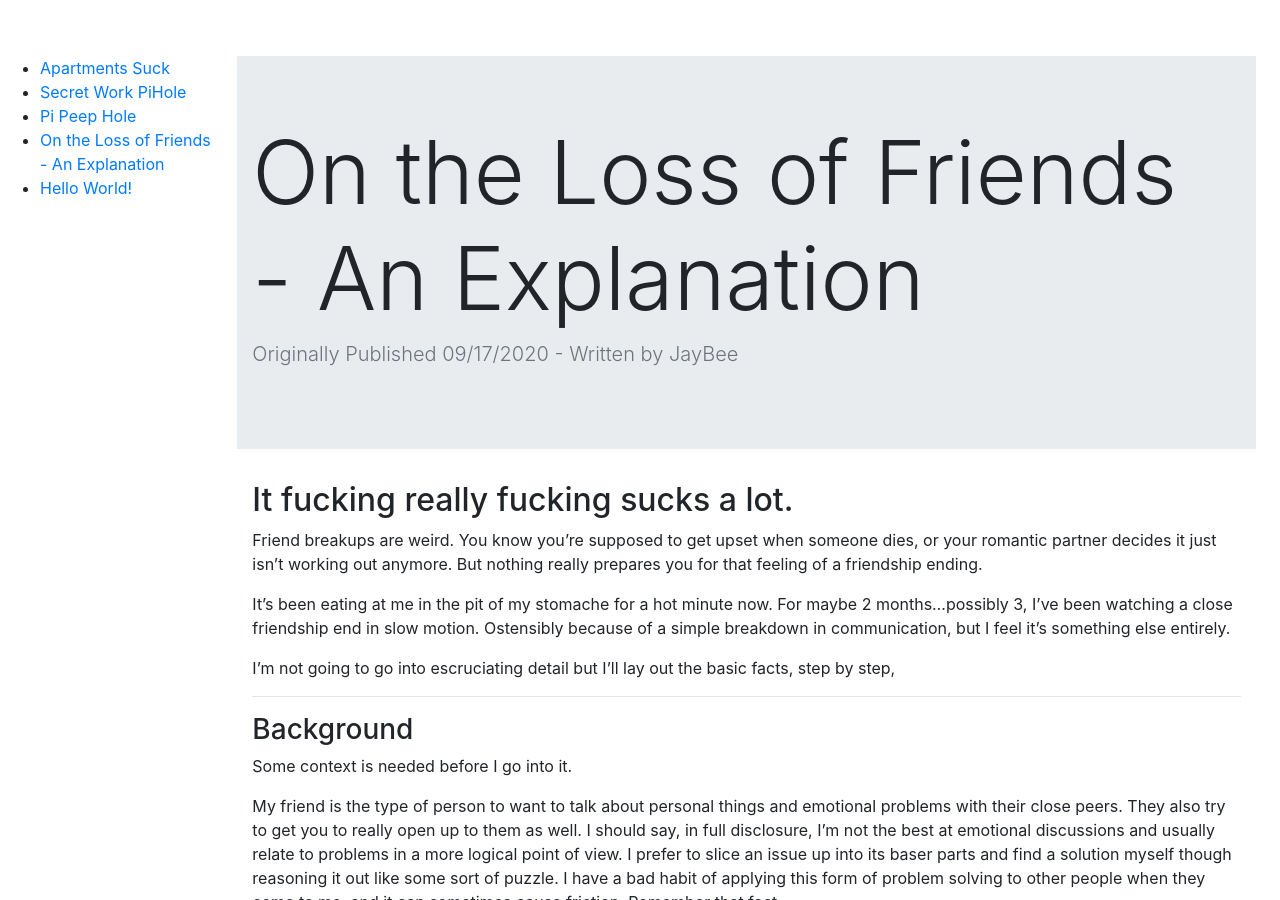
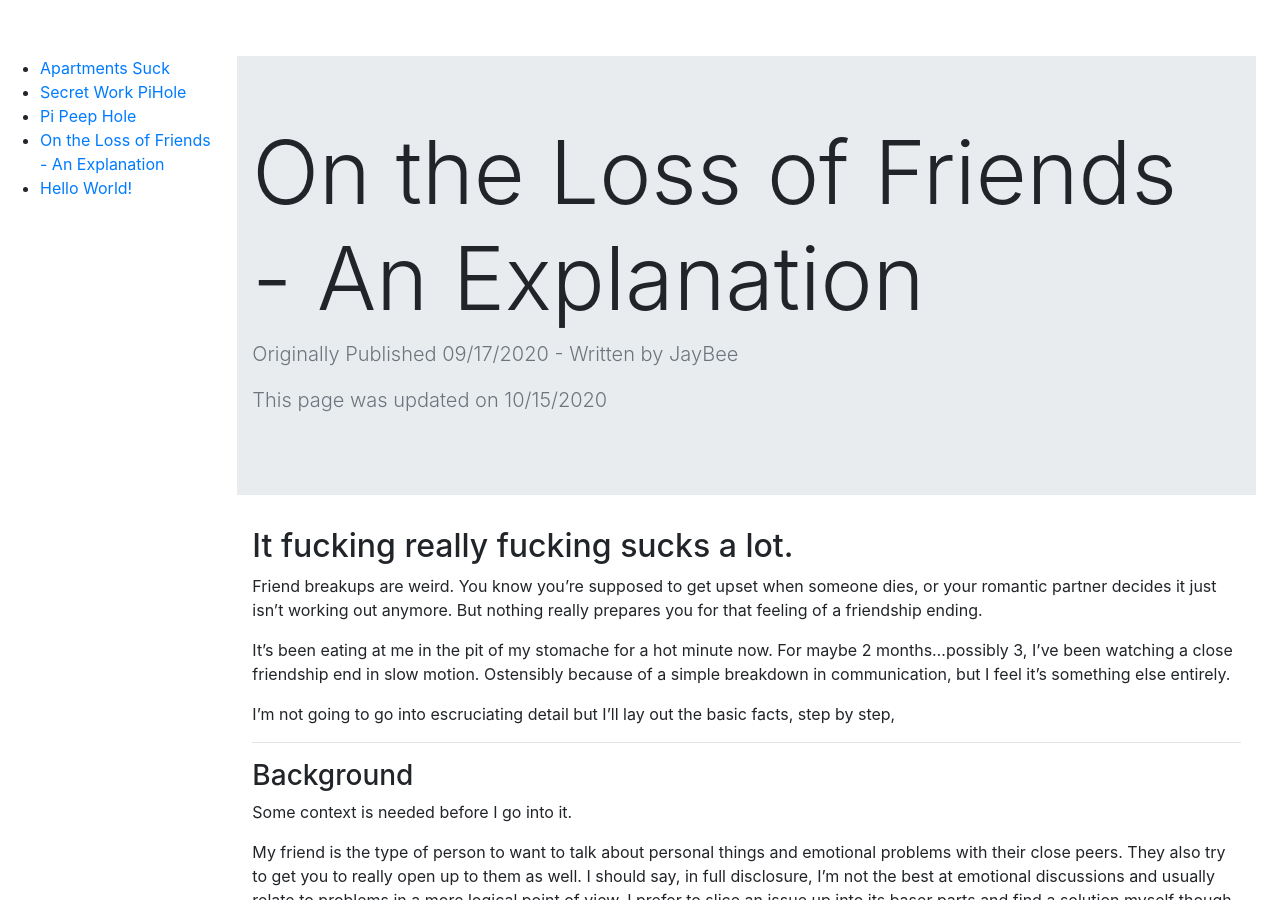
Before and after one commit to JayBee2814/jaybee2814.github.io, a Jekyll site: the page built from _posts/2020-09-17-breakups.md, in a window 1280 px wide and 900 px high. Built offline with Jekyll 4.4.1, drawn with Linux system fonts in a browser that asks for light colours; nearby versions of some CDN libraries.

Commit message:
Add Last Updated conditional formatting to posts

```diff
--- a/_layouts/post.html
+++ b/_layouts/post.html
@@ -25,6 +25,10 @@ layout: default
                   <!-- Make this text smaller at a certain device size -->
                     <h1 class="display-2">{{ page.title }}</h1>
                     <p class="lead text-muted">Originally Published {{ page.date | date: "%m/%d/%Y" }} - Written by {{ page.author }}</p>
+                    {% if page.last-modified %}
+                    <p class="lead text-muted">This page was updated on {{page.last-modified}}</p>
+                    {% else %}
+                    {% endif %}
                 </div>
             </div>
             <div class="container">
--- a/_posts/2020-09-15-hello-world.markdown
+++ b/_posts/2020-09-15-hello-world.markdown
@@ -4,6 +4,7 @@ title:  "Hello World!"
 tags: blog
 author: JayBee
 permalink: /first
+last-modified:
 ---
 
 ### First Post
--- a/_posts/2020-09-17-breakups.md
+++ b/_posts/2020-09-17-breakups.md
@@ -4,6 +4,7 @@ title:  "On the Loss of Friends - An Explanation"
 tags:
 catagories: personal
 author: JayBee
+last-modified: 10/15/2020
 ---
 ## It fucking really fucking sucks a lot.
 Friend breakups are weird. You know you're supposed to get upset when someone dies, or your romantic partner decides it just isn't working out anymore. But nothing really prepares you for that feeling of a friendship ending.
```
Also changed, not shown: _posts/2020-10-14-peephole.md (+1 -0 lines), _posts/2020-10-14-secret-pihole.md (+1 -0 lines), _posts/2020-10-15-apartments-suck.md (+1 -0 lines).
